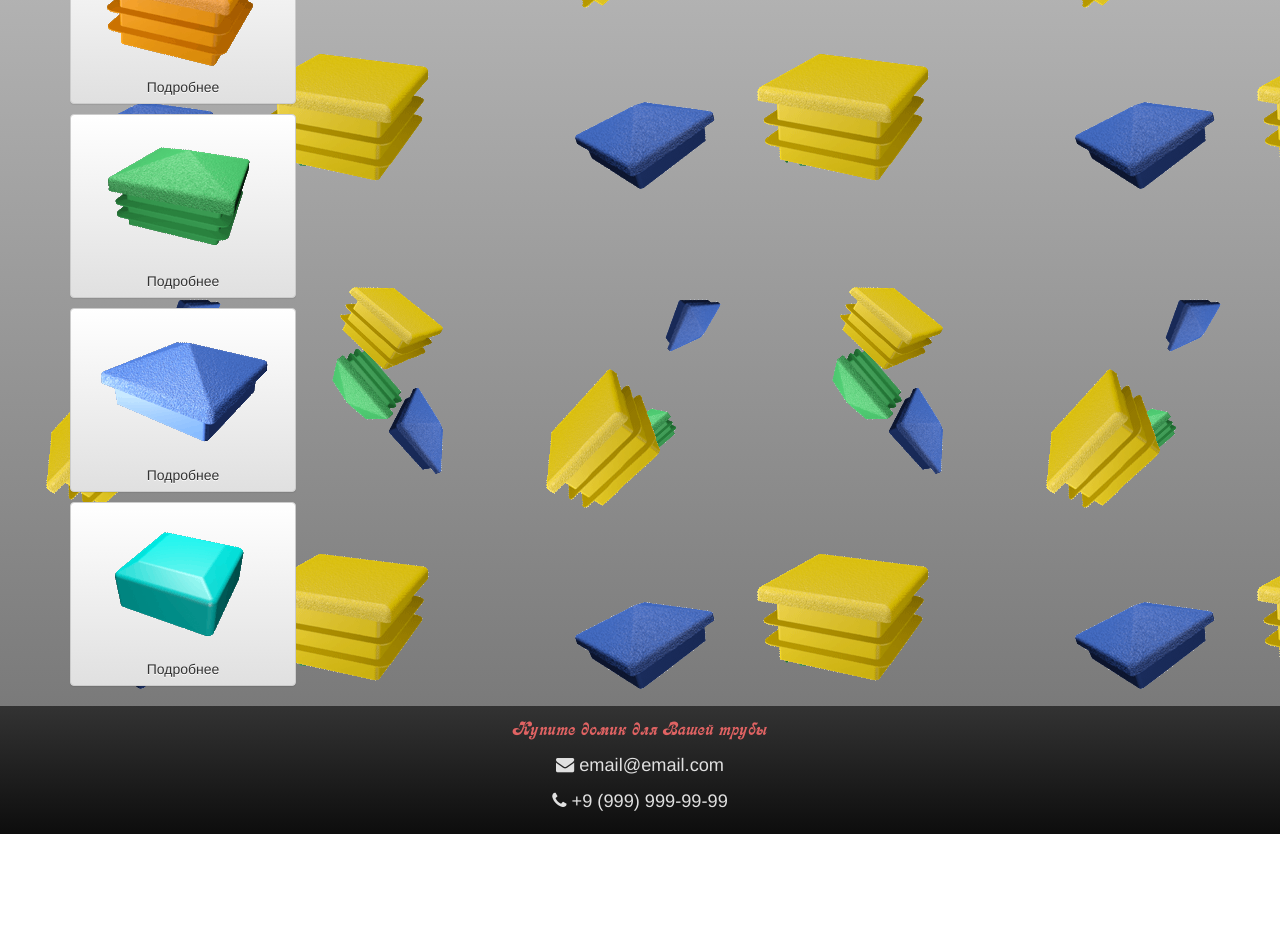
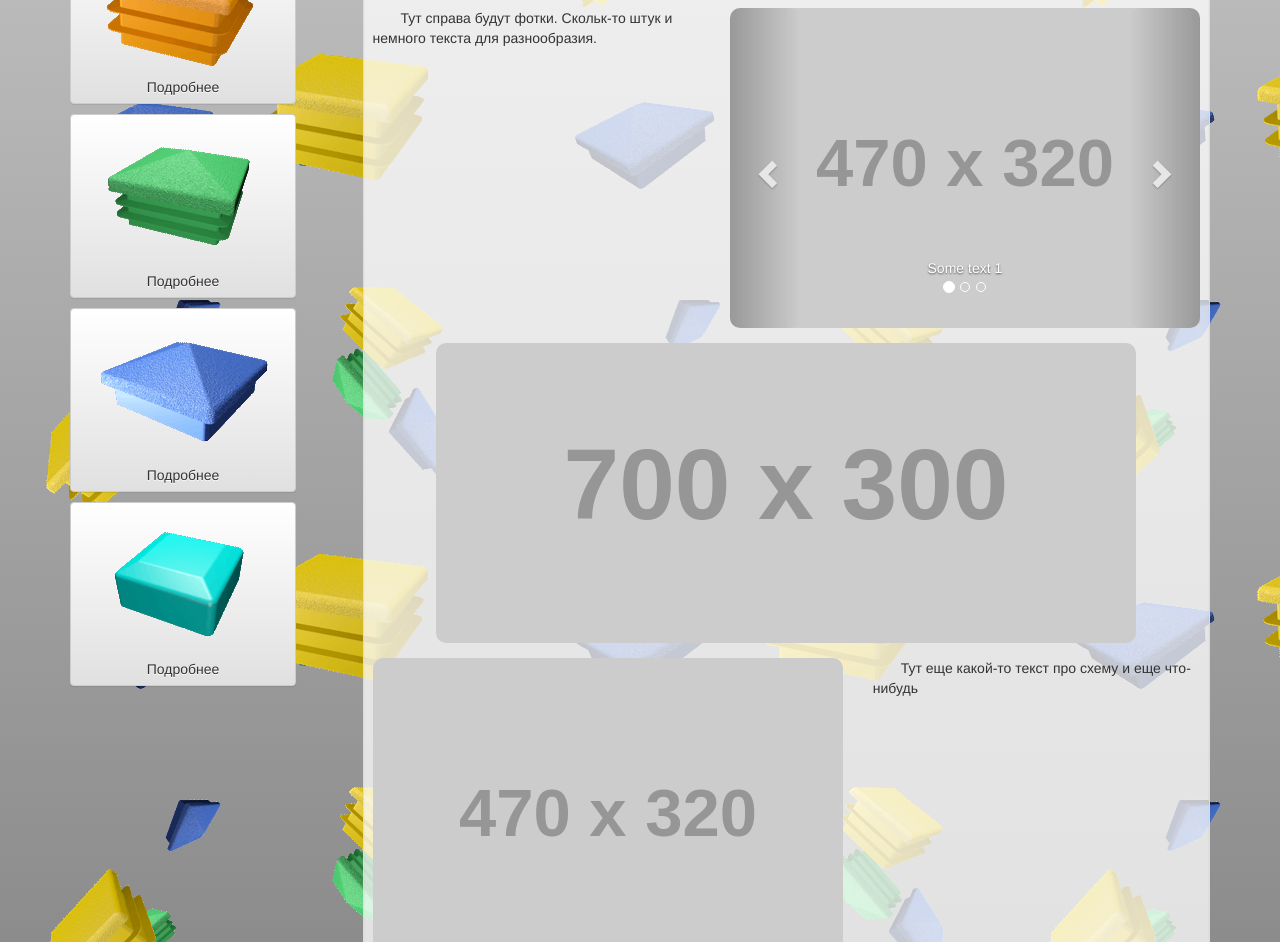
Before and after one commit to majeretft/z60x60, a plain HTML site: page domik-vnesh.html in a window 1280 px wide. Shown: the part 424-1366 px from the top of the page. Before the commit the page ends 1258 px from the top, so only its background shows below. Drawn offline with Linux system fonts and the light colour scheme; placeholder pictures from the web are drawn by us; files whose address does not match are found by name.

Commit message:
Added structure for product page

```diff
--- a/css/site.less
+++ b/css/site.less
@@ -58,6 +58,16 @@ main {
 		}
 	}
 
+	.product-details {
+		& > .row {
+			margin-bottom: 15px;
+
+			img {
+				border-radius: 10px;
+			}
+		}
+	}
+
 	.nav-list {
 		list-style: none;
 		padding: 0;
@@ -105,6 +115,10 @@ footer {
 	.margin-bottom(20px);
 }
 
+.red-line {
+	text-indent: 2em;
+}
+
 .well {
 	background-image: url(../img/transparentWhite75.png);
 	background-color: transparent;
@@ -113,8 +127,16 @@ footer {
 	filter: progid:DXImageTransform.Microsoft.gradient(enabled = false);
 }
 
-.red-line {
-	text-indent: 2em;
+.carousel {
+	.carousel-control.left {
+		overflow: hidden;
+		border-radius: 10px;
+	}
+
+	.carousel-control.right {
+		overflow: hidden;
+		border-radius: 10px;
+	}
 }
 
 .font-calligraph {
--- a/domik-vnesh.html
+++ b/domik-vnesh.html
@@ -127,7 +127,80 @@
 									</ul>
 								</div>
 								<div class="col-lg-9">
+									<div class="well well-sm">
+										<div class="product-details">
+											<div class="row">
+												<div class="col-lg-12">
+													<h2 class="text-center font-calligraph">Страничка продукции</h2>
+												</div>
+											</div>
+											<div class="row">
+												<div class="col-lg-5">
+													<p class="red-line">Тут справа будут фотки. Скольк-то штук и немного текста для разнообразия.</p>
+												</div>
+												<div class="col-lg-7">
+													<div id="photos" class="carousel slide" data-ride="carousel" data-interval="8000">
+														<ol class="carousel-indicators">
+															<li data-target="#photos" data-slide-to="0" class="active"></li>
+															<li data-target="#photos" data-slide-to="1"></li>
+															<li data-target="#photos" data-slide-to="2"></li>
+														</ol>
 
+														<div class="carousel-inner">
+															<div class="item active">
+																<img src="http://placehold.it/470x320" alt="">
+																<div class="carousel-caption">
+																	Some text 1
+																</div>
+															</div>
+															<div class="item">
+																<img src="http://placehold.it/470x320" alt="">
+																<div class="carousel-caption">
+																	Some text 2
+																</div>
+															</div>
+															<div class="item">
+																<img src="http://placehold.it/470x320" alt="">
+																<div class="carousel-caption">
+																	Some text 3
+																</div>
+															</div>
+														</div>
+
+														<a class="left carousel-control" href="#photos" data-slide="prev">
+															<span class="glyphicon glyphicon-chevron-left"></span>
+														</a>
+														<a class="right carousel-control" href="#photos" role="button" data-slide="next">
+															<span class="glyphicon glyphicon-chevron-right"></span>
+														</a>
+													</div>
+												</div>
+											</div>
+											<div class="row">
+												<div class="col-lg-12">
+													<div class="product-3d">
+														<img style="margin: 0 auto; display: block;" src="http://placehold.it/700x300?text=3D" />
+													</div>
+												</div>
+											</div>
+											<div class="row">
+												<div class="col-lg-7">
+													<img src="http://placehold.it/470x320" alt="" class="img-responsive" />
+												</div>
+												<div class="col-lg-5">
+													<p class="red-line">Тут еще какой-то текст про схему и еще что-нибудь</p>
+												</div>
+											</div>
+											<div class="row">
+												<div class="col-lg-6">
+													<img src="http://placehold.it/470x320" alt="" class="img-responsive" />
+												</div>
+												<div class="col-lg-6">
+													<img src="http://placehold.it/470x320" alt="" class="img-responsive" />
+												</div>
+											</div>
+										</div>
+									</div>
 								</div>
 							</div>
 						</div>
```
Also changed, not shown: css/site.css, css/site.min.css.
